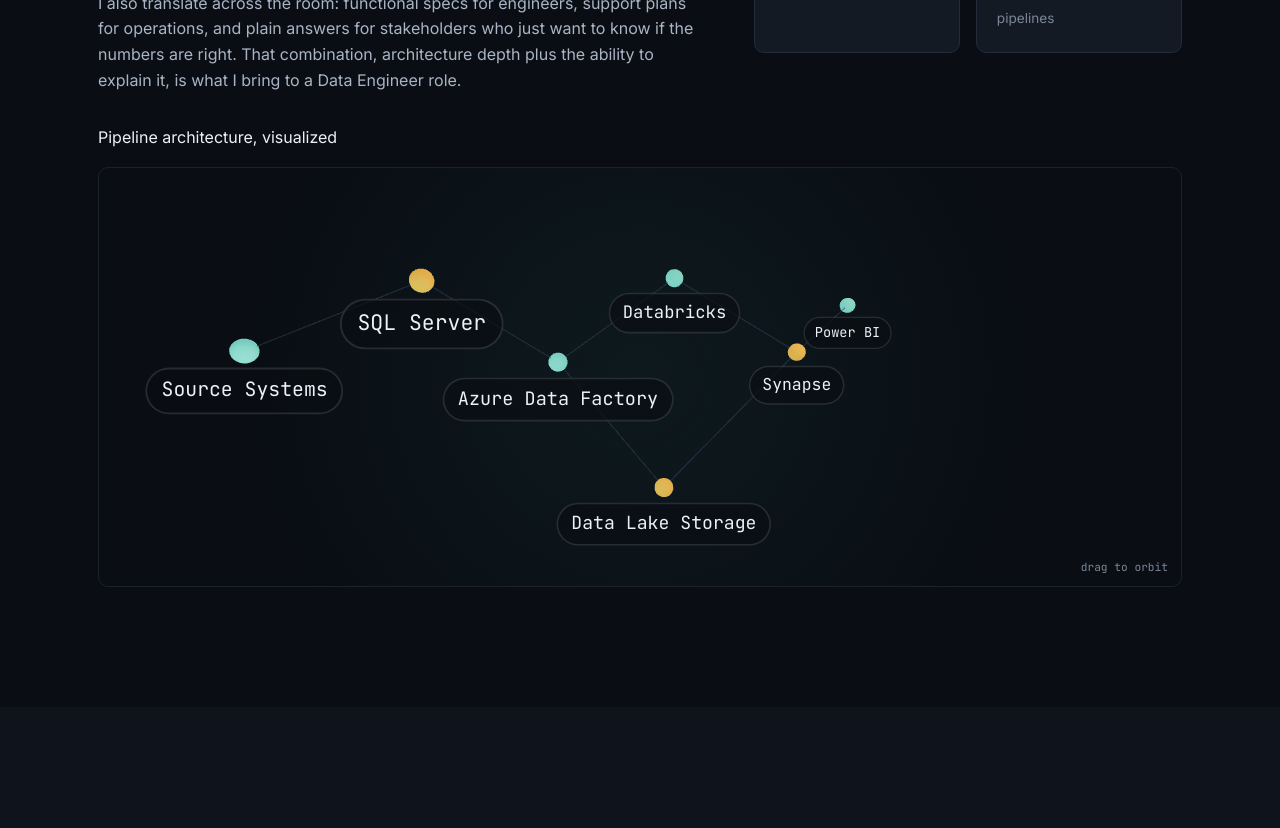
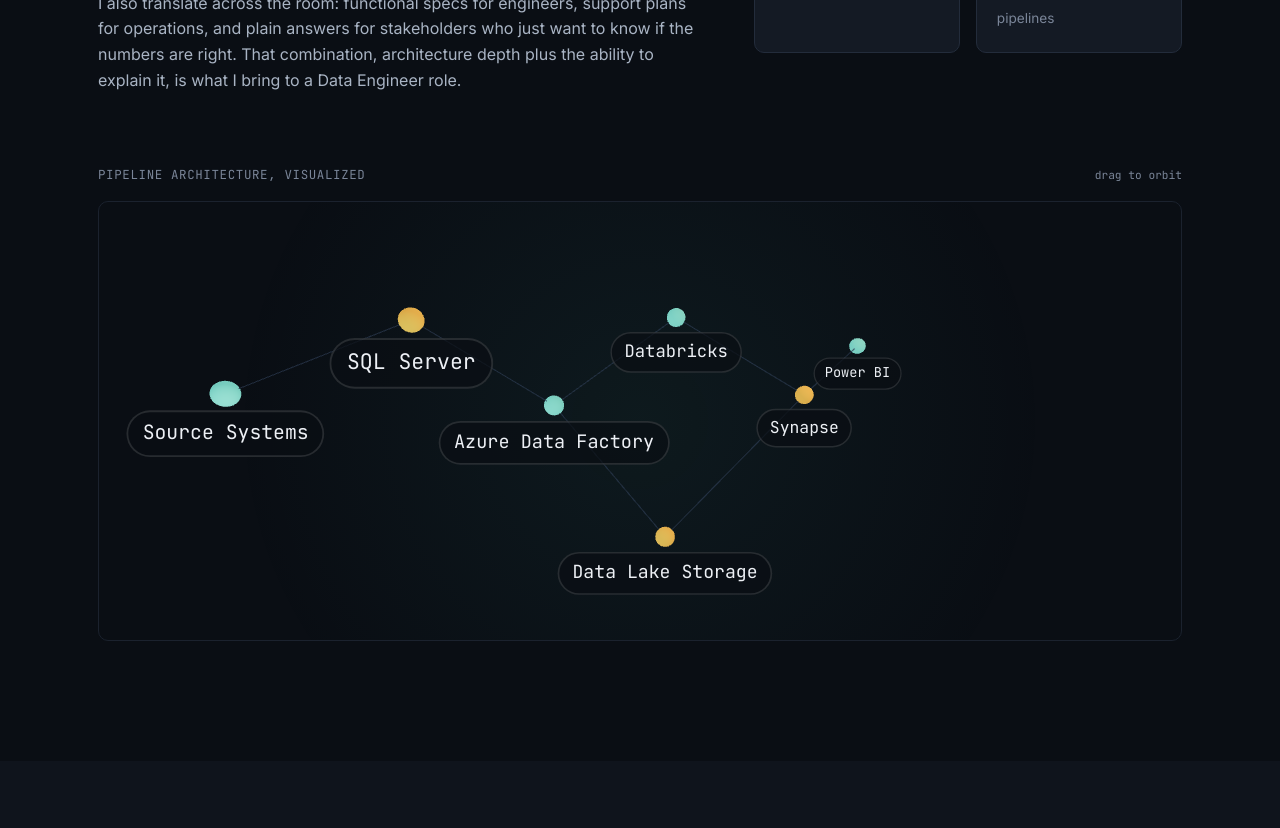
Before and after one commit to vabhishek8/resume-site, a React (Vite) app: page / in a window 1280 px wide. Shown: the part 1300-2128 px from the top of the page. Built offline with nearby package versions, Linux system fonts and the light colour scheme.

Commit message:
Add full-width pipeline diagram styles for About section

```diff
--- a/src/index.css
+++ b/src/index.css
@@ -206,7 +206,7 @@
 
 /* ---------- About ---------- */
 .about-section { position: relative; overflow: hidden; }
-.about-grid { display: grid; grid-template-columns: 1.4fr 1fr; gap: 56px; }
+.about-grid { display: grid; grid-template-columns: 1.4fr 1fr; gap: 56px; align-items: start; }
 .about-copy p { color: var(--text-secondary); margin: 0 0 16px; }
 .about-stats { display: grid; grid-template-columns: 1fr 1fr; gap: 16px; align-content: start; }
 .stat-card { position: relative; background: var(--surface); border: 1px solid var(--border); border-radius: var(--radius); padding: 22px 20px; overflow: hidden; }
@@ -215,10 +215,14 @@
 @media (max-width: 900px) { .about-grid { grid-template-columns: 1fr; gap: 36px; } }
 @media (max-width: 560px) { .about-stats { grid-template-columns: 1fr 1fr; } }
 
-.about-orbit-wrap { position: relative; height: 420px; border-radius: var(--radius); overflow: hidden; border: 1px solid var(--border-soft); background: radial-gradient(circle at 50% 50%, rgba(79,216,196,0.06), transparent 70%); }
+.about-orbit { margin-top: 56px; }
+.about-orbit-head { display: flex; justify-content: space-between; align-items: baseline; gap: 12px; margin-bottom: 16px; }
+.about-orbit-label { font-family: var(--font-mono); font-size: 0.78rem; letter-spacing: 0.05em; text-transform: uppercase; color: var(--text-muted); margin: 0; }
+.about-orbit-hint { font-family: var(--font-mono); font-size: 0.7rem; color: var(--text-muted); }
+.about-orbit-wrap { position: relative; height: 440px; border-radius: var(--radius); overflow: hidden; border: 1px solid var(--border-soft); background: radial-gradient(circle at 50% 50%, rgba(79,216,196,0.06), transparent 70%); }
 .about-orbit-wrap canvas { display: block; }
-.about-orbit-hint { position: absolute; bottom: 10px; right: 14px; font-family: var(--font-mono); font-size: 0.7rem; color: var(--text-muted); pointer-events: none; }
-@media (max-width: 900px) { .about-orbit-wrap { height: 320px; } }
+@media (max-width: 900px) { .about-orbit { margin-top: 36px; } .about-orbit-wrap { height: 340px; } }
+@media (max-width: 560px) { .about-orbit-head { flex-direction: column; align-items: flex-start; gap: 4px; } }
 
 /* ---------- Skills ---------- */
 .skills-grid { display: grid; grid-template-columns: repeat(4, 1fr); gap: 20px; }
```
